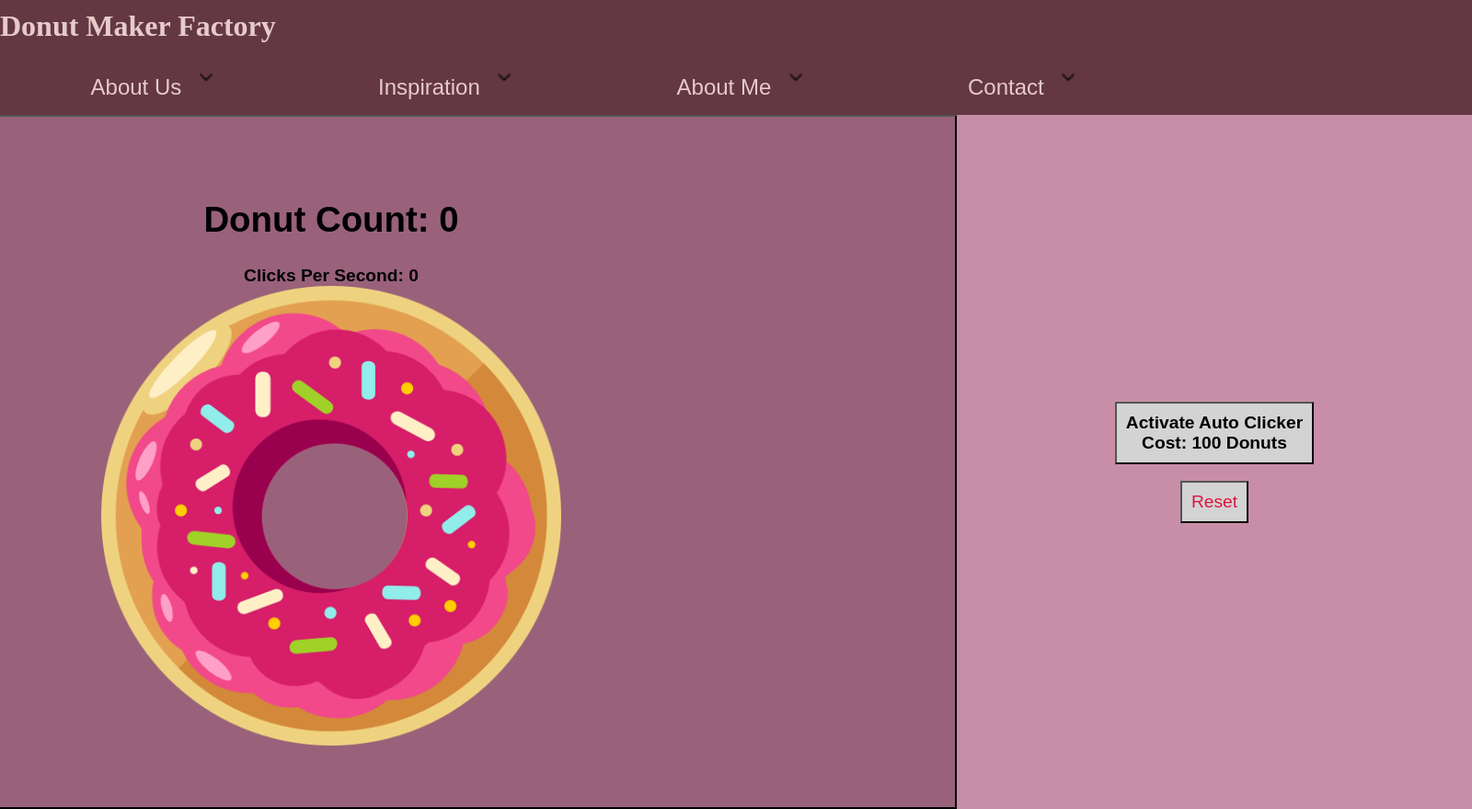
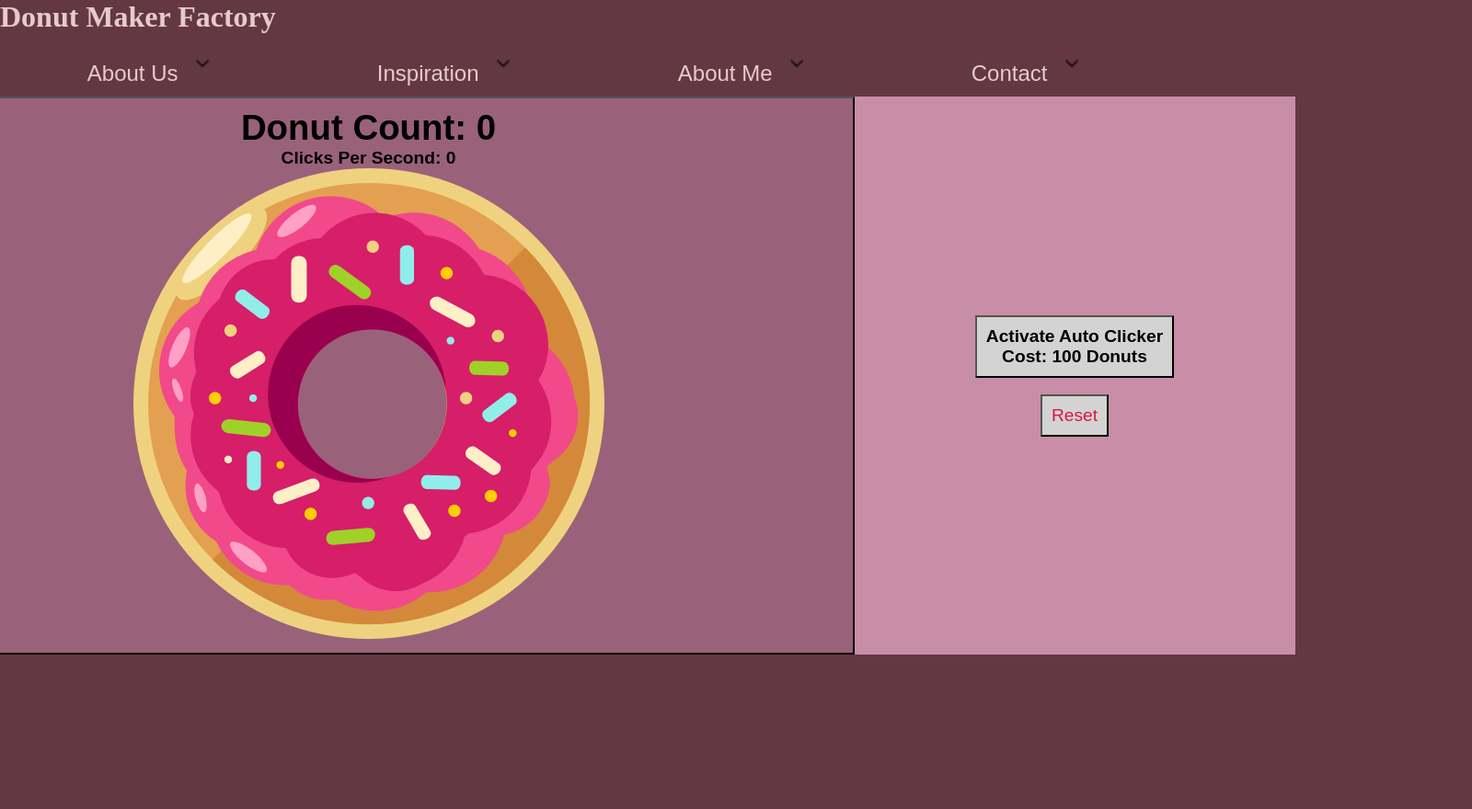
Before and after one commit to Jobari24/donut_maker_game, a plain HTML site: page index.html in a window 1280 px wide. Shown: the whole page at 92% size, 1600 px wide, since content can reach past the window. After the commit the page ends 800 px from the top, so only its background shows below. Drawn offline with Linux system fonts and the light colour scheme.

Commit message:
getting contents to fit page again

```diff
--- a/style.css
+++ b/style.css
@@ -5,14 +5,10 @@
 
 .container {
   background-color: rgb(100, 56, 67);
-  width: 100%;
-  min-width: 1000px;
-  height: auto;
 }
 
 .header {
   text-align: start;
-  padding-top: 10px;
   color: rgb(231, 203, 203);
   width: 100%;
   height: auto;
@@ -26,7 +22,7 @@ ul li {
   display: flex;
   flex-direction: row;
   justify-content: space-around;
-  padding: 15px;
+  padding: 10px;
   align-items: center;
 }
 
@@ -104,29 +100,24 @@ a:hover {
   display: grid;
   justify-content: center;
   grid-template-columns: repeat(2, 1fr);
-  height: auto;
-  width: 100%;
 }
 
 .main-grid {
   display: grid;
   background: rgb(153, 98, 122);
   justify-self: center;
-  width: 170ch;
+  width: 66em;
+  height: auto;
 }
 
 #donutCount {
   display: flex;
   justify-content: center;
   align-items: center;
-  width: auto;
-  height: 100px;
   color: black;
 }
 
 .donut-img {
-  height: 500px;
-  width: auto;
   justify-self: center;
   align-self: center;
   border: none;
@@ -136,8 +127,8 @@ a:hover {
   display: grid;
   background: rgb(200, 142, 167);
   justify-self: end;
-  width: 560px;
-  height: 755px;
+  width: 479px;
+  height: auto;
 }
 
 .right-button {
```
